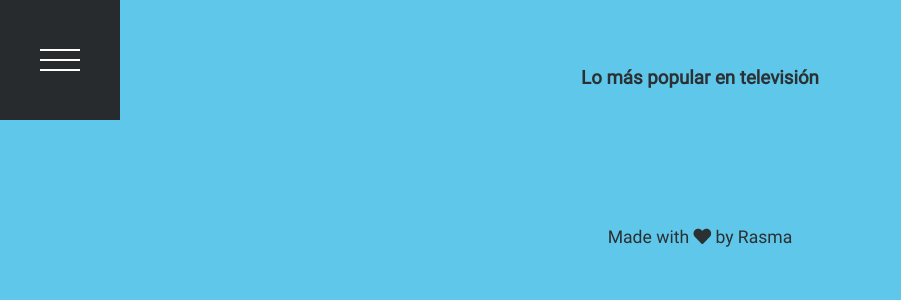
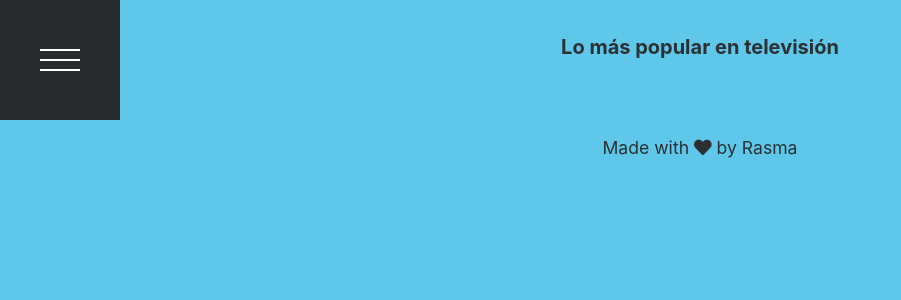
Before and after one commit to Rasmyta/seriesAPI, a PHP site: page / in a window 1280 px wide. Shown: the top 300 px of the page, without its empty margins (0-901 px from the left). Run offline with PHP 8.4, Linux system fonts and the light colour scheme; some libraries are stand-ins or nearby versions.

Commit message:
Updated design

```diff
--- a/estilos/style.css
+++ b/estilos/style.css
@@ -1,10 +1,11 @@
 @font-face {
   font-family: Roboto-Regular;
-  src: url("../fonts/Roboto-Regular.ttf");
+  src: url('../fonts/Roboto-Regular.ttf');
 }
 
 :root {
   --white-transparent: rgba(240, 248, 255, 0.336);
+  --max-width: 1290px;
 }
 
 * {
@@ -12,11 +13,43 @@
 }
 
 body {
-  font-family: Roboto-Regular;
+  font-family: -apple-system, BlinkMacSystemFont, 'Segoe UI', Roboto, Oxygen,
+    Ubuntu, Cantarell, 'Open Sans', 'Helvetica Neue', sans-serif;
   line-height: 1.5;
   -webkit-font-smoothing: antialiased;
   color: #2b3033;
   background: #5fc7ea;
+}
+
+h1 {
+  font-size: 2.5rem;
+}
+h2 {
+  font-size: 2rem;
+}
+h3 {
+  font-size: 1rem;
+}
+h4 {
+  font-size: 0.875rem;
+}
+
+@media screen and (min-width: 800px) {
+  h1 {
+    font-size: 3rem;
+  }
+  h2 {
+    font-size: 2.5rem;
+  }
+  h3 {
+    font-size: 1.25rem;
+  }
+  h4 {
+    font-size: 1rem;
+  }
+  body {
+    font-size: 1rem;
+  }
 }
 
 ul {
@@ -154,18 +187,28 @@ a {
 
 /********************************************/
 .panel {
-  padding-left: 130px;
-  padding-right: 10px;
-  display: grid;
-  grid-template-columns: 1fr;
+  padding-left: 70px;
 }
 
 .panel__wrapper {
-  perspective: 1000px;
   display: grid;
-  grid-template-columns: repeat(4, 1fr);
-  gap: 10px;
+  padding: 0 1rem;
+  gap: 1rem;
+  max-width: var(--max-width);
+  margin: 0 auto;
 }
+@media screen and (min-width: 576px) {
+  .panel__wrapper {
+    grid-template-columns: repeat(auto-fill, minmax(280px, 1fr));
+  }
+}
+
+@media screen and (min-width: 641px) {
+  .panel {
+    padding-left: 120px;
+  }
+}
+
 .panel__content {
   will-change: transform;
   transform: scale(0.7) rotateX(-230deg);
@@ -198,18 +240,16 @@ article {
 }
 
 article::after {
-  content: "";
+  content: '';
   border: 0.1px solid #2b3033;
   width: 50%;
   display: block;
   margin: 5px auto;
 }
-.pagination {
-  grid-column-end: span 1;
-}
 
 .pagination__wrapper {
-  margin: 30px auto;
+  margin: 0 auto;
+  max-width: var(--max-width);
 }
 
 .overview {
@@ -273,7 +313,7 @@ article::after {
 
 footer {
   text-align: center;
-  padding: 35px;
+  padding: 35px 0;
 }
 
 .panel footer p {
--- a/index.html
+++ b/index.html
@@ -48,9 +48,9 @@
     <div class="panel__wrapper" id="wrapper">
 
     </div>
-    <div class="pagination__wrapper">
-      <div id="light-pagination" class="pagination"></div>
-    </div>
+
+    <div id="light-pagination" class="pagination"></div>
+
     <footer>
       <p>Made with <i class="fas fa-heart"></i> by Rasma</p>
     </footer>
```
Also changed, not shown: other parts of estilos/style.css (+36 -20 lines), simplePagination/simplePagination.css (+133 -58 lines).
